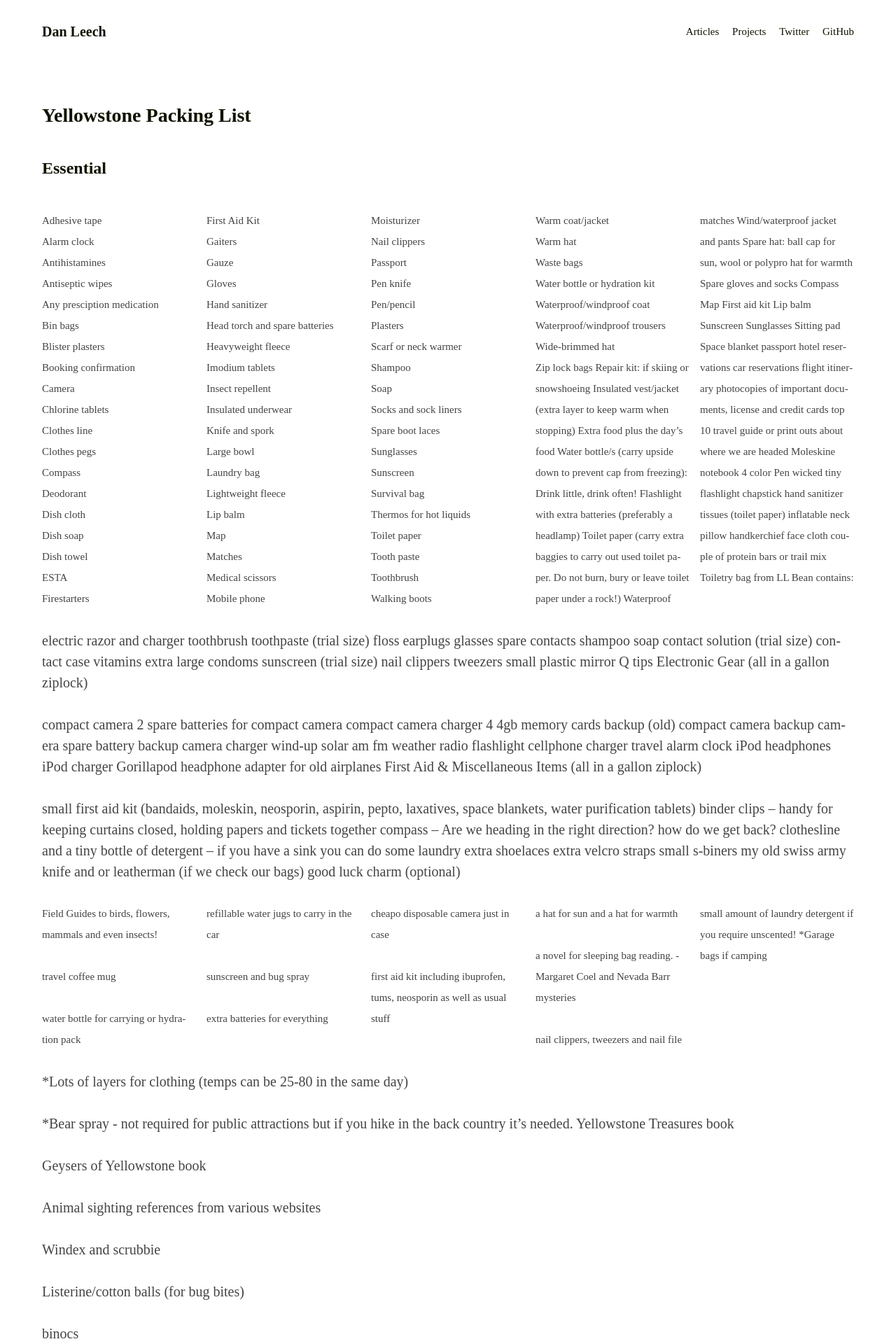
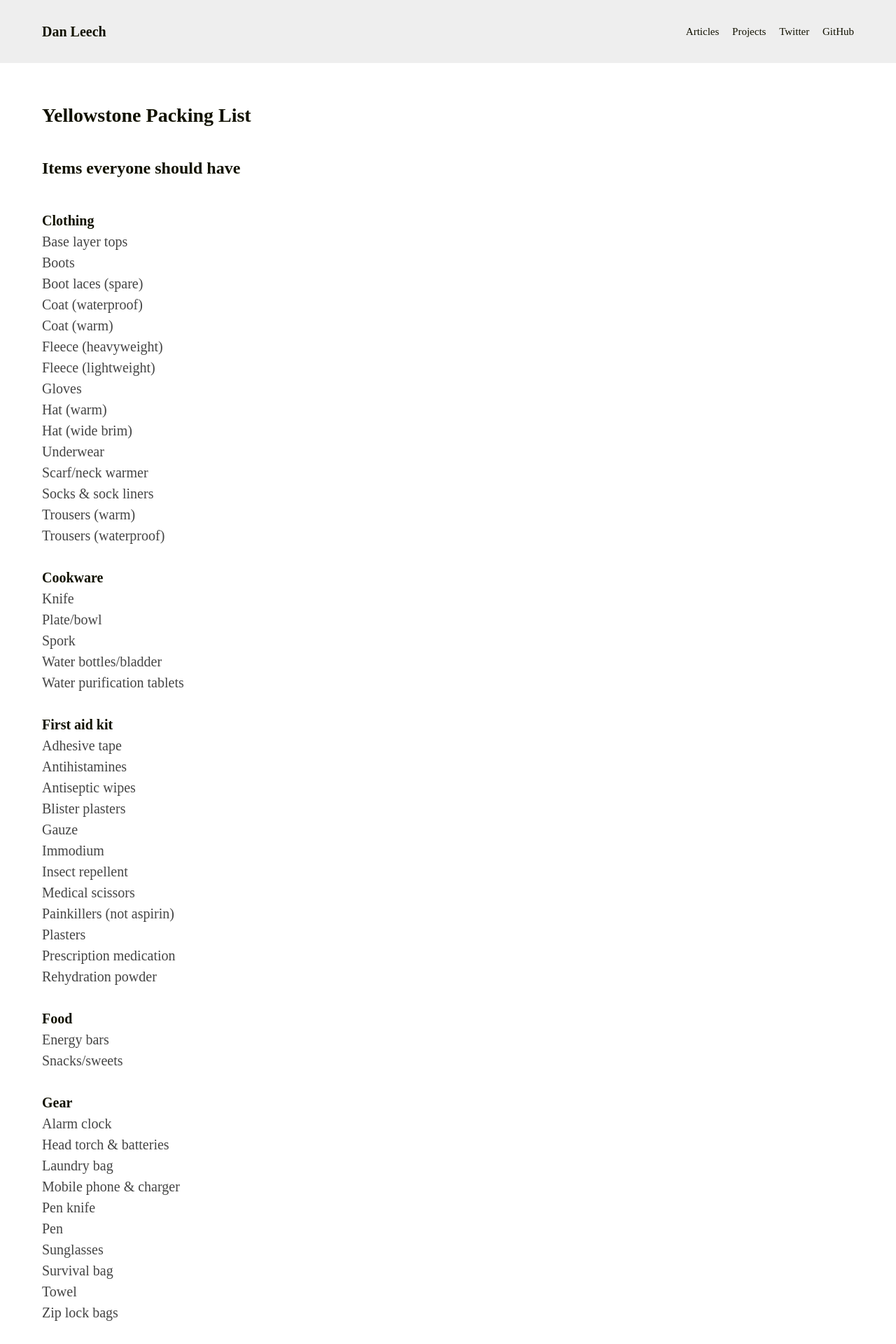
Before and after one commit to danleech/danleech.com, a Jekyll site: the page built from projects/yellowstone-packing-list/index.md, in a window 1280 px wide. Shown: the top 1920 px of the page at 70% size. Built offline with Jekyll 4.4.1, drawn with Linux system fonts in a browser that asks for light colours; some web fonts are replaced; Markdown is read by kramdown in place of the engine named in the settings; some of the changed text lies outside the part shown.

Commit message:
Added first draft of YPL

```diff
--- a/projects/yellowstone-packing-list/index.md
+++ b/projects/yellowstone-packing-list/index.md
@@ -4,261 +4,140 @@ layout: page
 description: "A comprehensive packing list for a trekking holiday in Yellowstone National Park."
 ---
 
-## Essential
+## Items everyone should have
 
+### Clothing
+- Base layer tops
+- Boots
+- Boot laces (spare)
+- Coat (waterproof)
+- Coat (warm)
+- Fleece (heavyweight)
+- Fleece (lightweight)
+- Gloves
+- Hat (warm)
+- Hat (wide brim)
+- Underwear
+- Scarf/neck warmer
+- Socks & sock liners
+- Trousers (warm)
+- Trousers (waterproof)
+
+### Cookware
+- Knife
+- Plate/bowl
+- Spork
+- Water bottles/bladder
+- Water purification tablets
+
+### First aid kit
 - Adhesive tape
-- Alarm clock
 - Antihistamines
 - Antiseptic wipes
-- Any presciption medication
+- Blister plasters
+- Gauze
+- Immodium
+- Insect repellent
+- Medical scissors
+- Painkillers (not aspirin)
+- Plasters
+- Prescription medication
+- Rehydration powder
+
+### Food
+- Energy bars
+- Snacks/sweets
+
+### Gear
+- Alarm clock
+- Head torch & batteries
+- Laundry bag
+- Mobile phone & charger
+- Pen knife
+- Pen
+- Sunglasses
+- Survival bag
+- Towel
+- Zip lock bags
+
+### Paperwork
+- Copies of everything
+- ESTA
+- Passport
+
+### Toiletries
+- Antiperspirant/deodorant
+- Face cloth
+- Hand sanitiser
+- Lip balm
+- Moisturiser/aftersun
+- Nail clippers
+- Shower gel/shampoo
+- Soap
+- Sunscreen
+- Toilet paper
+- Tooth brush
+- Toothpaste
+- Tweezers
+- Waste bags
+
+### Optional items
+- Camera, batteries & kit
+- Earplugs
+- Gaiters
+- Pillow
+- Seat/sitting pad
+- Shorts
+- Walking poles
+
+## Items the group should have
+
+### Cookware
+- Bowl (large)
+- Fuel*
+- Matches
+- Pot (large)
+- Pot (medium)
+- Stove
+- Washing up sponge
+- Washing up soap
+
+### Food
+- Food*
+
+### Gear
+- Bear spray*
 - Bin bags
-- Blister plasters
-- Booking confirmation
-- Camera
-- Chlorine tablets
 - Clothes line
 - Clothes pegs
 - Compass
-- Deodorant
-- Dish cloth
-- Dish soap
-- Dish towel
-- ESTA
-- Firestarters
-- First Aid Kit
-- Gaiters
-- Gauze
-- Gloves
-- Hand sanitizer
-- Head torch and spare batteries
-- Heavyweight fleece
-- Imodium tablets
-- Insect repellent
-- Insulated underwear
-- Knife and spork
-- Large bowl
-- Laundry bag
-- Lightweight fleece
-- Lip balm
 - Map
-- Matches
-- Medical scissors
-- Mobile phone
-- Moisturizer
-- Nail clippers
-- Passport
-- Pen knife
-- Pen/pencil
-- Plasters
-- Scarf or neck warmer
-- Shampoo
-- Soap
-- Socks and sock liners
-- Spare boot laces
-- Sunglasses
-- Sunscreen
-- Survival bag
-- Thermos for hot liquids
-- Toilet paper
-- Tooth paste
-- Toothbrush
-- Walking boots
-- Warm coat/jacket
-- Warm hat
-- Waste bags
-- Water bottle or hydration kit
-- Waterproof/windproof coat
-- Waterproof/windproof trousers
-- Wide-brimmed hat
-- Zip lock bags
-Repair kit: if skiing or snowshoeing
-Insulated vest/jacket (extra layer to keep warm when stopping)
-Extra food plus the day's food
-Water bottle/s (carry upside down to prevent cap from freezing): Drink little, drink often!
-Flashlight with extra batteries (preferably a headlamp)
-Toilet paper (carry extra baggies to carry out used toilet paper. Do not burn, bury or leave toilet paper under a rock!)
-Waterproof matches
-Wind/waterproof jacket and pants
-Spare hat: ball cap for sun, wool or polypro hat for warmth
-Spare gloves and socks
-Compass
-Map
-First aid kit
-Lip balm
-Sunscreen
-Sunglasses
-Sitting pad
-Space blanket
-passport
-hotel reservations
-car reservations
-flight itinerary
-photocopies of important documents, license and credit cards
-top 10 travel guide or print outs about where we are headed
-Moleskine notebook
-4 color Pen
-wicked tiny flashlight
-chapstick
-hand sanitizer
-tissues (toilet paper)
-inflatable neck pillow
-handkerchief
-face cloth
-couple of protein bars or trail mix
-Toiletry bag from LL Bean contains:
 
-electric razor and charger
-toothbrush
-toothpaste (trial size)
-floss
-earplugs
-glasses
-spare contacts
-shampoo
-soap
-contact solution (trial size)
-contact case
-vitamins
-extra large condoms
-sunscreen (trial size)
-nail clippers
-tweezers
-small plastic mirror
-Q tips
-Electronic Gear (all in a gallon ziplock)
+### Paperwork
+- Reservations
 
-compact camera
-2 spare batteries for compact camera
-compact camera charger
-4 4gb memory cards
-backup (old) compact camera
-backup camera spare battery
-backup camera charger
-wind-up solar am fm weather radio flashlight cellphone charger
-travel alarm clock
-iPod
-headphones
-iPod charger
-Gorillapod
-headphone adapter for old airplanes
-First Aid & Miscellaneous Items (all in a gallon ziplock)
+### Optional items
+- Cutting board
+- Duct tape
 
-small first aid kit (bandaids, moleskin, neosporin, aspirin, pepto, laxatives, space blankets, water purification tablets)
-binder clips – handy for keeping curtains closed, holding papers and tickets together
-compass – Are we heading in the right direction? how do we get back?
-clothesline and a tiny bottle of detergent – if you have a sink you can do some laundry
-extra shoelaces
-extra velcro straps
-small s-biners
-my old swiss army knife and or leatherman (if we check our bags)
-good luck charm (optional)
-- Field Guides to birds, flowers, mammals and even insects!
-
-- travel coffee mug
-
-- water bottle for carrying or hydration pack
-
-- refillable water jugs to carry in the car
-
-- sunscreen and bug spray
-
-- extra batteries for everything
-
-- cheapo disposable camera just in case
-
-- first aid kit including ibuprofen, tums, neosporin as well as usual stuff
-
-- a hat for sun and a hat for warmth
-
-- a novel for sleeping bag reading. - Margaret Coel and Nevada Barr mysteries
-
-- nail clippers, tweezers and nail file
-
-- small amount of laundry detergent if you require unscented!
-*Garage bags if camping
-
-*Lots of layers for clothing (temps can be 25-80 in the same day)
-
-*Bear spray - not required for public attractions but if you hike in the back country it's needed.
-Yellowstone Treasures book
-
-Geysers of Yellowstone book
-
-Animal sighting references from various websites
-
-Windex and scrubbie
-
-Listerine/cotton balls (for bug bites)
-
-binocs
-
-camera
-
-MP3 player
-
-laptop
-
-chargers for all 3
-
-small notebook
-
-herbal tea
-
-cooler
-
-spoon and knife
-
-small cutting board
-
-bowl
-
-Ziplock bags
-
-duct tape
-
-Roll of paper towels
-
-hand wipes
-
-Anyone else want to contribute their *essentials*? (Obviously I am traveling by car!!)
-
-* A camelback... smaller is better around Yellowstone where you can constantly find water.
-
-* A compass and at least a crude map.
-
-* A bag of salty peanuts + m&ms and some energy bars with lots of calories.
-
-* Powdered gatorade, since drinking too much water without getting some salt in the system can be extremely dangerous.
-
-* Two empty water bottles and some iodine tabs. One bottle for cleaning water to put in the camelback and one for mixing gatorade (which NEVER goes in the camelback). I always mark the Gatorade bottle so I never end up accidentally dumping water in it that may have some powder left over into the camelback.
-
-* A hat which covers the neck and ears, as neck and ear sunburn at 10,000+ feet happens fast and feels pretty lousy.
-
-* Sunscreen
-
-* A sweater for up on summits / ridges no matter how warm it feels in town.
-
-* Bear spray
-
-* matches in a sealed bag in case it rains like hell out of nowhere and I need to warm up quickly.
-
-## Optional
-
-- Binoculars
-- Comfortable shoes/trainers
-- Hiking poles
+\* Items marked with an asterisk are to be sourced locally.
 
 <style>
+    .site-header {
+        background: #EEE;
+    }
     .container {
         max-width: 100%;
     }
+    main h3 {
+        margin: 1.5rem 0 0;
+    }
     main ul {
-        margin: 1.5rem 0;
+        margin: 0 0 1.5rem;
         padding: 0;
-        font-size: 0.75rem;
         list-style: none;
     }
-    @media (min-width: 500px) {
+/*    @media (min-width: 500px) {
         main ul {
             -webkit-column-count: 2;
                -moz-column-count: 2;
@@ -285,5 +164,5 @@ Anyone else want to contribute their *essentials*? (Obviously I am traveling by
                -moz-column-count: 5;
                     column-count: 5;
         }
-    }
+    }*/
 </style>
```
Also changed, not shown: projects/index.md (+1 -0 lines).
